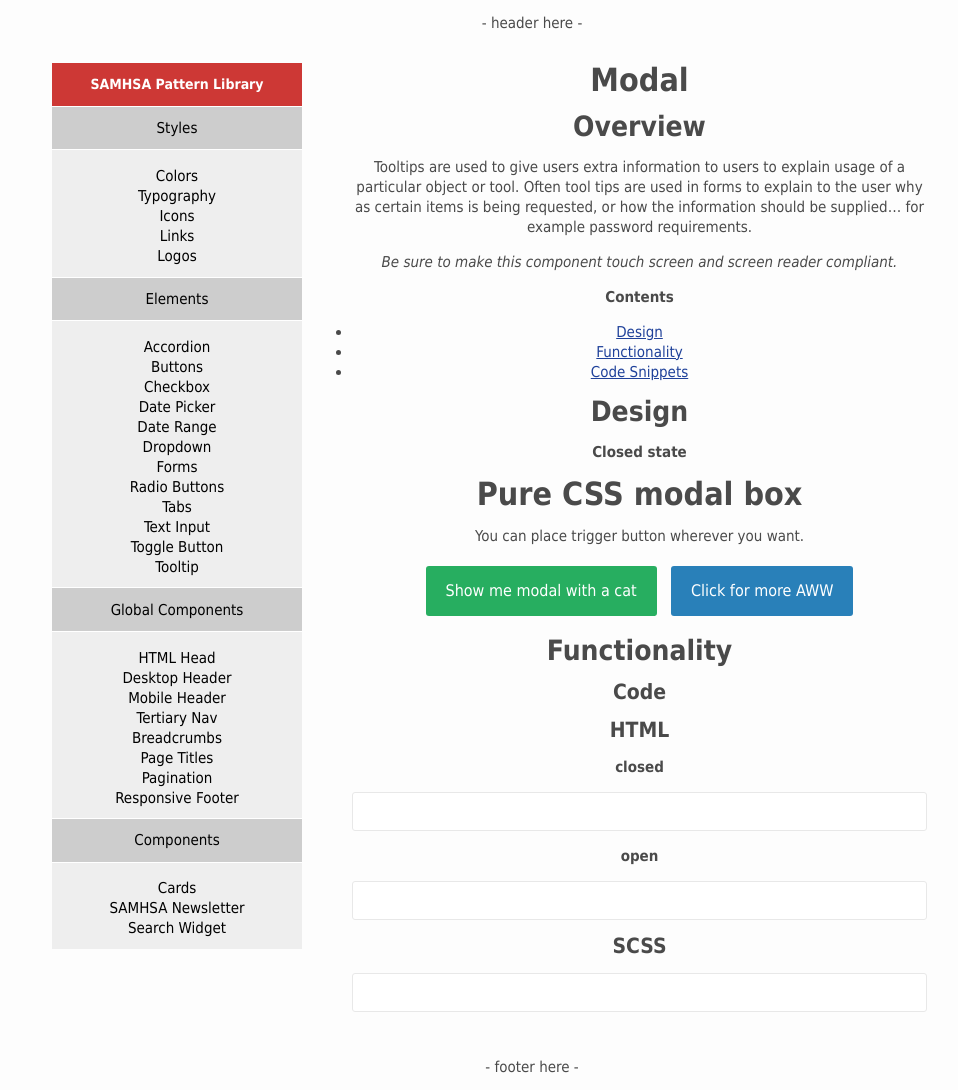
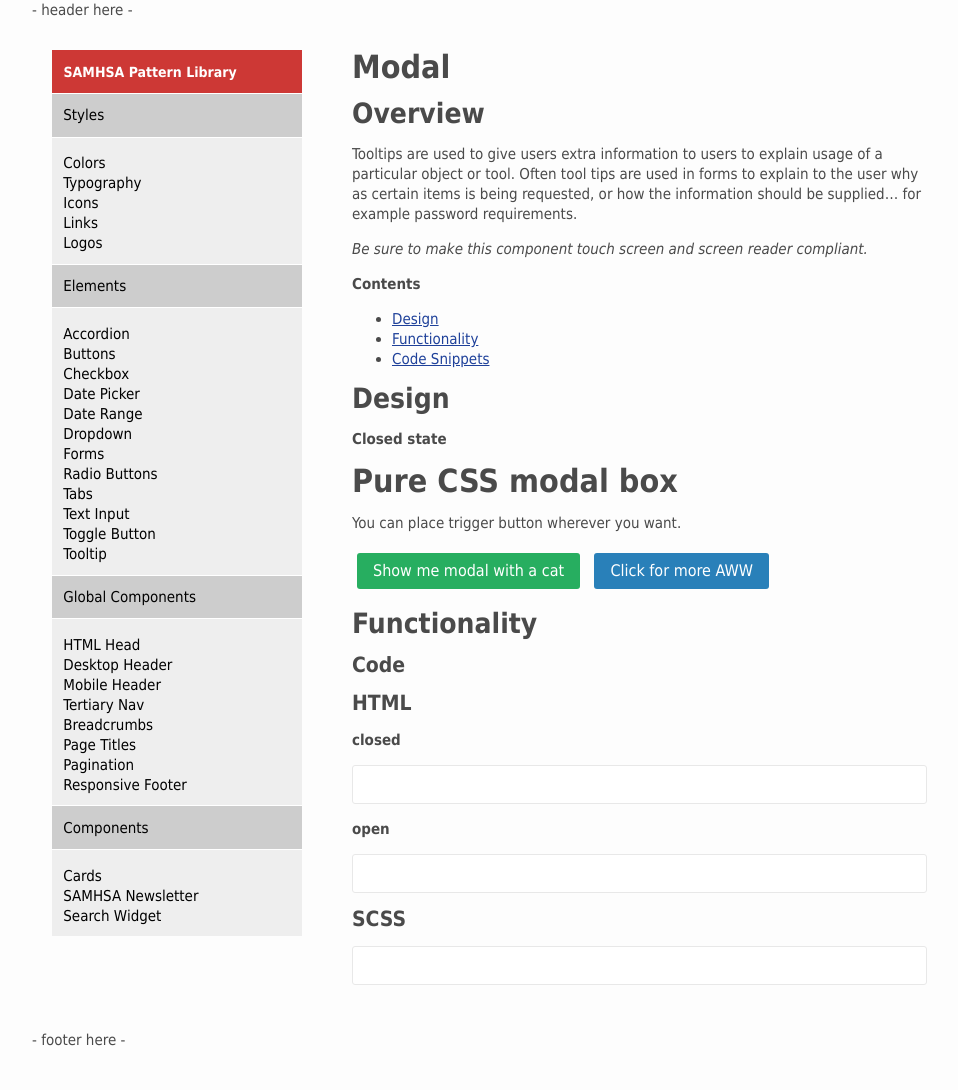
Before and after one commit to ux-at-icfnext/samhsa-v4, a Jekyll site: the page built from docs/pages/elements/modal.md, in a window 1280 px wide. Shown: the whole page, without its empty margins (108-1066 px from the left). Built offline with Jekyll 4.4.1, drawn with Linux system fonts in a browser that asks for light colours; nearby versions of some CDN libraries; after the commit the page ends 1050 px from its top, so only the background shows below that.

Commit message:
Modal and list styling fixes

```diff
--- a/docs/_sass/minima/_base.scss
+++ b/docs/_sass/minima/_base.scss
@@ -7,7 +7,7 @@ html {
  */
 body, h1, h2, h3, h4, h5, h6,
 p, blockquote, pre, hr,
-dl, dd, ol, ul, figure {
+dl, dd, figure {
   margin: 0;
   padding: 0;
 
--- a/docs/_sass/minima/custom/modal.scss
+++ b/docs/_sass/minima/custom/modal.scss
@@ -1,5 +1,7 @@
 /* [Object] Modal
  * =============================== */
+ .modal-content {
+
     .modal {
     opacity: 0;
     visibility: hidden;
@@ -95,11 +97,6 @@
 
     /* Other
     * =============================== */
-body {
-  padding: 1%;
-  font: 1/1.5em sans-serif;
-  text-align: center;
-}
 
     .btn {
     cursor: pointer;
@@ -139,3 +136,5 @@ p img {
     float: left;
     margin: 0 1em 1em 0;
     }
+
+}
--- a/docs/_sass/minima/custom/tertiary-menu.scss
+++ b/docs/_sass/minima/custom/tertiary-menu.scss
@@ -75,11 +75,15 @@
 	          padding: $side-menu-padding*.5 0 0 $side-menu-padding*.5;
 	          background-color: $sm-bg-3;
 
-	          li{
-	             padding-left:10px;
-				}
-             }//ul - level 3
-         }//li
+	            li{
+	              padding-left:10px;
+				      }
+            }//ul - level 3
+
+            &:active a {
+              font-weight: bold;
+            }
+        }//li
     }//ul - level 2
   }//ul - level 1
 
--- a/docs/pages/elements/modal.md
+++ b/docs/pages/elements/modal.md
@@ -19,6 +19,7 @@ Tooltips are used to give users extra information to users to explain usage of a
 ## Design
 **Closed state**
 
+<div class="modal-content">
 <h1>Pure CSS modal box</h1>
 <div>
   <p>You can place trigger button wherever you want.</p>
@@ -56,7 +57,7 @@ Tooltips are used to give users extra information to users to explain usage of a
 </div>
 </div><!--End wrapper-->
 
-
+</div><!--End Modal Content -->
 
 <a name="functionality"></a>
 ## Functionality
```
Lines whose indentation alone changed are shown as unchanged.
